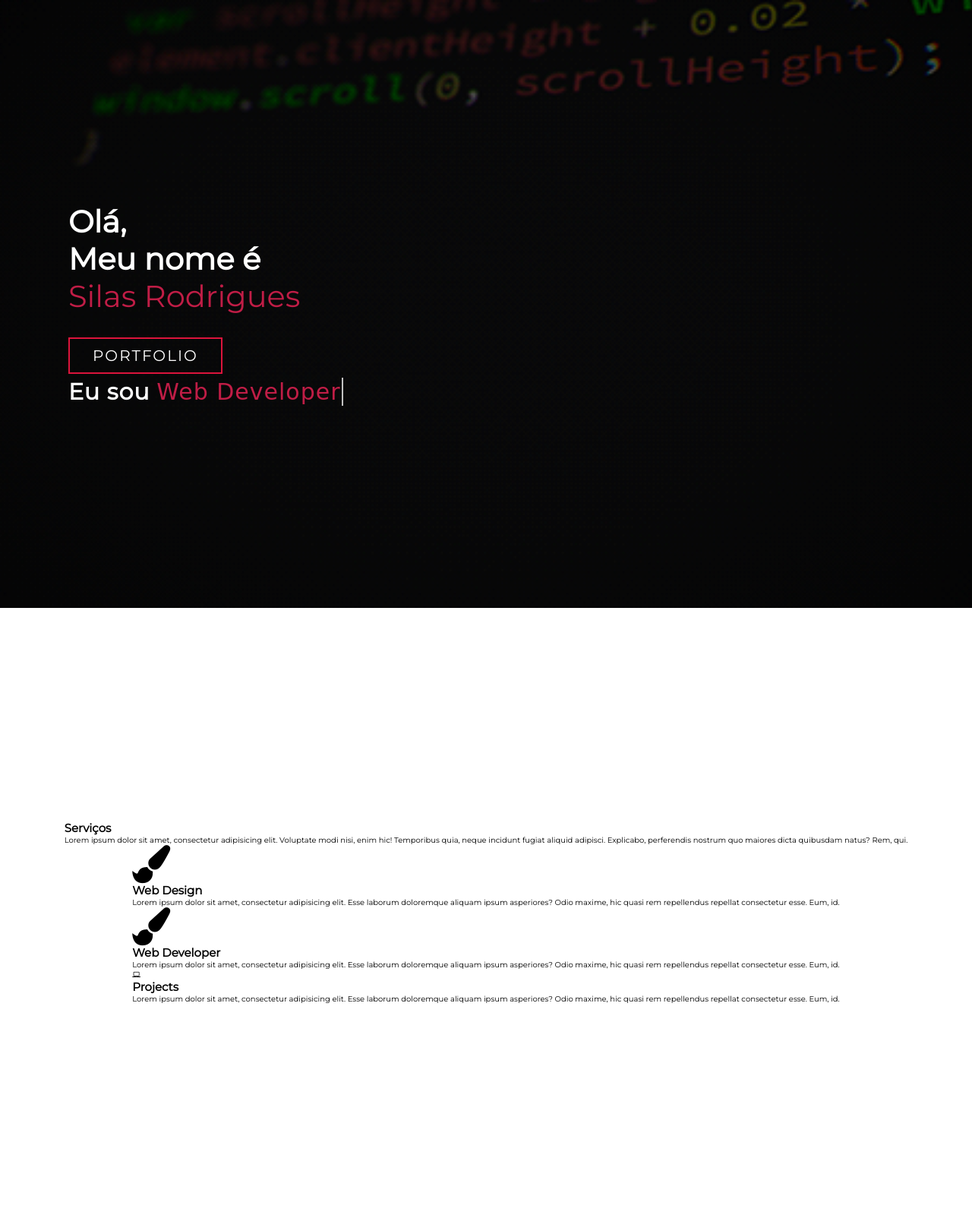
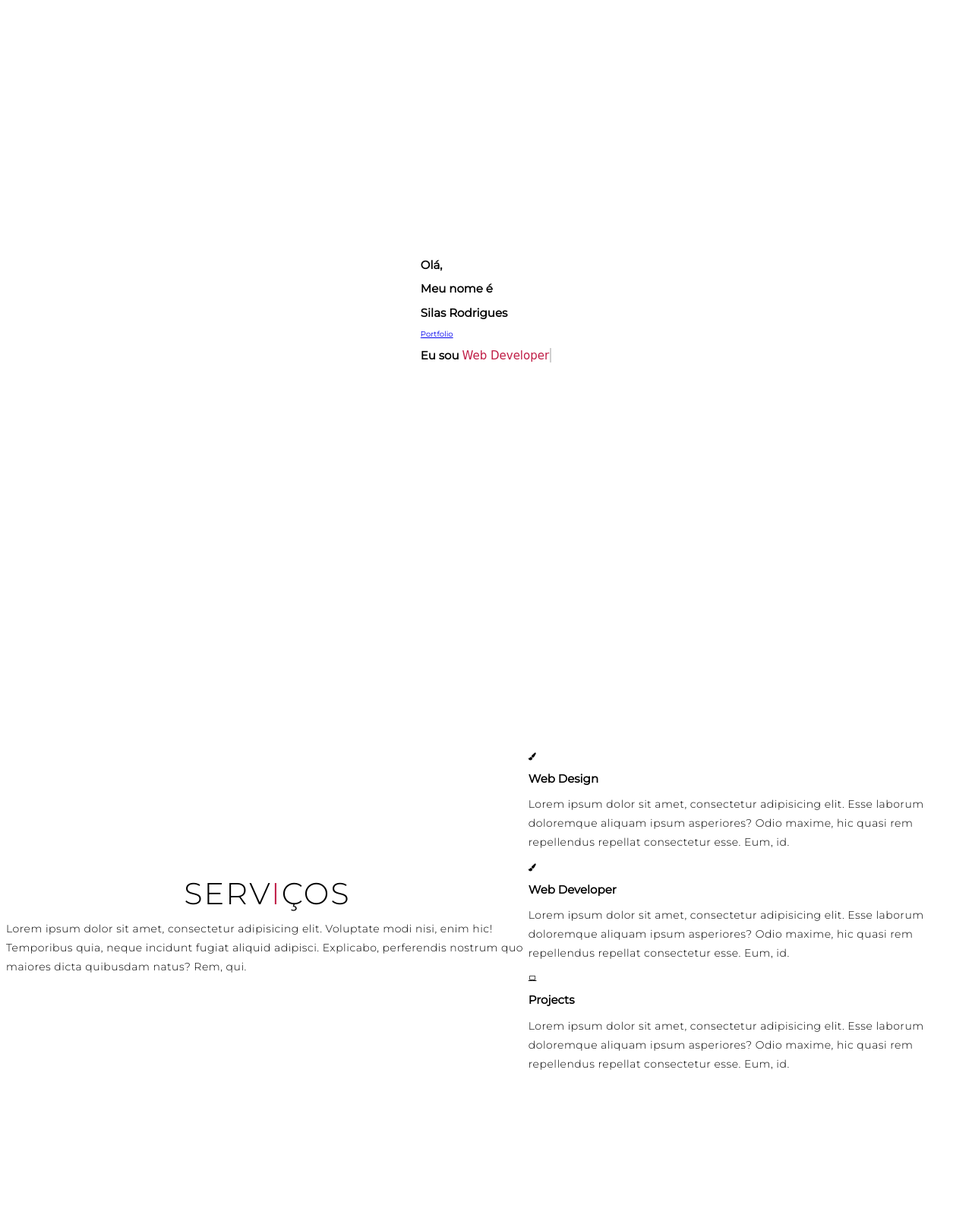
Before and after one commit to SilasRodrigues19/Portfolio-old, a PHP site: page / in a window 1280 px wide. Shown: the whole page at 76% size. Before the commit the page ends 1320 px from the top, so only its background shows below. Run offline with PHP 8.4, Linux system fonts and the light colour scheme.

Commit message:
Update style.css

```diff
--- a/css/style.css
+++ b/css/style.css
@@ -5,14 +5,9 @@
 	--color-profession: #C01D46;
 }
 
-* {
-	padding: 0;
-	margin: 0;
-	box-sizing: border-box;
-}
-
 ::-webkit-scrollbar {
     width: 8px;
+    height: 10px;
 }
 
 ::-webkit-scrollbar-thumb {
@@ -20,7 +15,7 @@
 }
 
 ::-webkit-scrollbar-thumb:hover {
-    background: rgba(17, 17, 17, 17.5);
+    background: rgba(17, 17, 17, .8);
 }
 
 ::-webkit-scrollbar-track {
@@ -29,7 +24,7 @@
 
 ::selection {
     background: #007998;
-    color: #fff;
+    color: #FFF;
 }
 
 html {
@@ -37,13 +32,15 @@
 	font-family: 'Montserrat', sans-serif;
 }
 
-a {
-	text-decoration: none;
+p {
+	color: #000;
+	font-size: 1.4rem;
+	margin-top: 5px;
+	line-height: 2.5rem;
+	font-weight: 300;
+	letter-spacing: .05rem;
 }
-
-.fa-paint-brush{
-	font-size: 50px;
-}
+/*------------------------------------ Classes -----------------------------------------------*/
 
 .container {
 	min-height: 100vh;
@@ -51,6 +48,27 @@
 	display: flex;
 	align-items: center;
 	justify-content: center;
+}
+
+.section-title {
+	font-size: 4rem;
+	font-weight: 300;
+	color: #000;
+	margin-bottom: 10px;
+	text-transform: uppercase;
+	letter-spacing: .2rem;
+	text-align: center;
+}
+
+.section-title span {
+	color: var(--color-profession);
+}
+
+.info {
+	user-select: none;
+	flex-direction: column;
+	justify-content: center;
+	align-items: center;
 }
 
 .typed-text {
@@ -71,119 +89,16 @@
 	animation: none;
 }
 
-/* Home Section */
-#home {
-	background-image: url(../img/code.gif);
-	background-size: cover;
-	background-position: top center;
-	position: relative;
-	z-index: 1;
-}
-
-#home::after {
-	content: '';
-	position: absolute;
-	left: 0;
-	top: 0;
-	height: 100%;
-	width: 100%;
-	background-color: #000;
-	opacity: .7;
-	z-index: -1;
-}
-
-#home .home {
-	max-width: 1200px;
-	margin: 0 auto;
-	padding: 0 50px;
-	justify-content: flex-start;
-}
-
-#home h1 {
-	display: block;
-	width: fit-content;
-	font-size: 4rem;
-	position: relative;
-	color: transparent;
-	animation: text_reveal .5s ease forwards;
-	animation-delay: 1s;
-}
-
-#home h1:nth-child(1) {
-	animation-delay: 1s;
-}
-
-#home h1:nth-child(2) {
-	animation-delay: 2s;
-}
-
-#home h1:nth-child(3) {
-	animation: text_reveal_name .5s ease forwards;
-	animation-delay: 3s;
-}
-
-#home h1 span {
-	position: absolute;
-	top: 0;
-	left: 0;
-	height: 100%;
-	width: 0;
-	background-color: var(--color-background);
-	animation: text_reveal_box 1s ease;
-	animation-delay: .5s;
-}
-
-#home h1:nth-child(1) span {
-	animation-delay: .5s;
-}
-
-#home h1:nth-child(2) span {
-	animation-delay: 1.5s;
-}
-
-#home h1:nth-child(3) span {
-	animation-delay: 2.5s;
-}
-
-#home h2 {
-	margin-top: 5px;
-	font-size: 3rem;
-	font-weight: bold;
-	letter-spacing: 0.1rem;
-	animation: text_reveal .5s ease forwards;
-	animation-delay: 1.5s;
-}
-
-#home .cta {
-	display: inline-block;
-	padding: 10px 30px;
-	color: #FFF;
-	background-color: transparent;
-	border: 2px solid var(--color-background);
-	font-size: 2rem;
-	text-transform: uppercase;
-	letter-spacing: .2rem;
-	margin-top: 30px;
-	transition: 4s ease;
-	transition-property: background-color, color;
-}
-
-#home .cta:hover {
-	color: #FFF;
-	background-color: var(--color-background);
-}
-/* End Section */
-
-/* Service Section */
-#services {
+.tooltip-inner {
+    max-width: 400px;
+   	font-size: 18px;
 
 }
+/*----------------------------------End Classes -----------------------------------------------*/
 
-#services .services {
-	flex-direction: column;
-}
-/* End Service Section */
 
+/*------------------------------------ IDs -----------------------------------------------*/
+/*----------------------------------End IDs -----------------------------------------------*/
 
 /* Key Frames */
 
```
